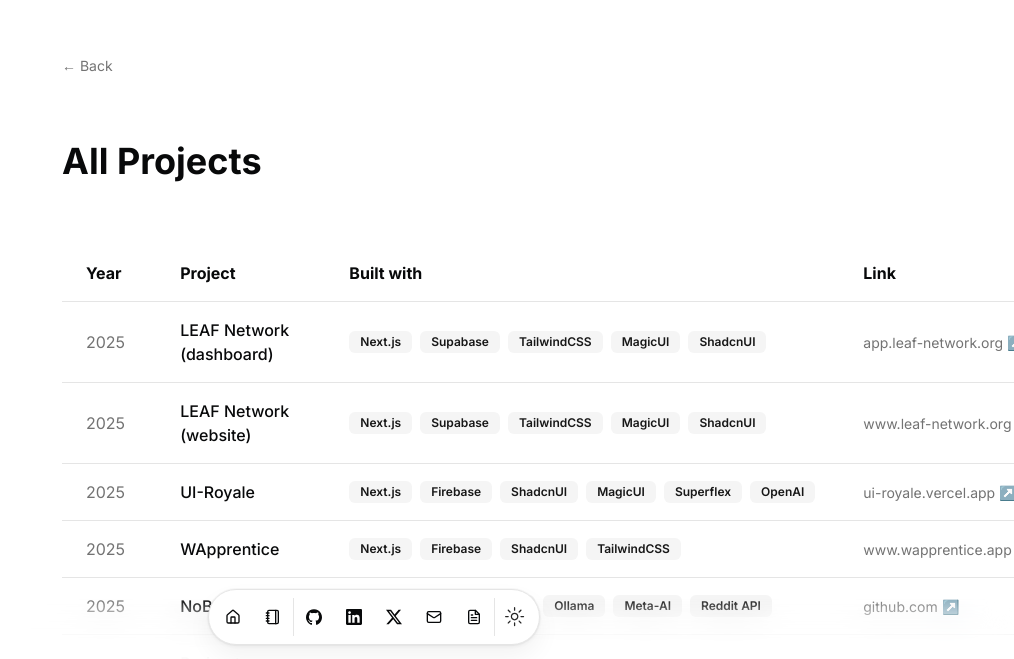
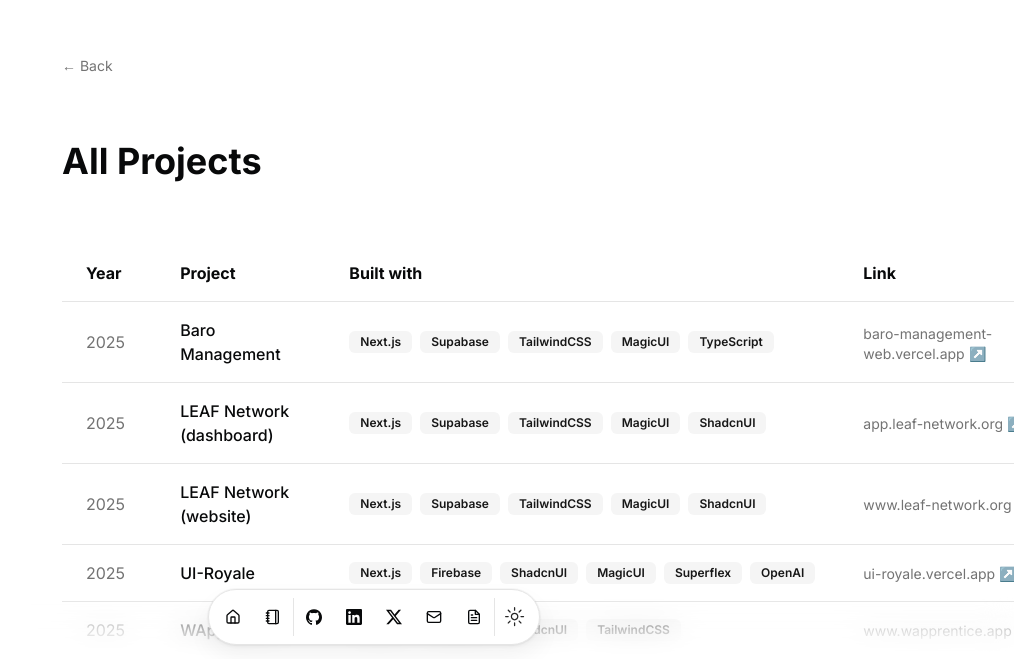
Before and after one commit to tobilobasalawu/portfolio-v3, a Next.js app: page /project-archive in a window 1280 px wide. Shown: the part 139-798 px from the top of the page, without its empty margins (266-1280 px from the left). Built offline with nearby package versions, Linux system fonts and the light colour scheme.

Commit message:
feat: added baro managemnt project

```diff
--- a/src/data/project.ts
+++ b/src/data/project.ts
@@ -6,6 +6,12 @@
 };
 
 export const projects: Project[] = [
+  {
+    year: "2025",
+    name: "Baro Management",
+    technologies: ["Next.js", "Supabase", "TailwindCSS", "MagicUI", "TypeScript"],
+    link: "https://baro-management-web.vercel.app/",
+  },
   {
     year: "2025",
     name: "LEAF Network (dashboard)",
```
